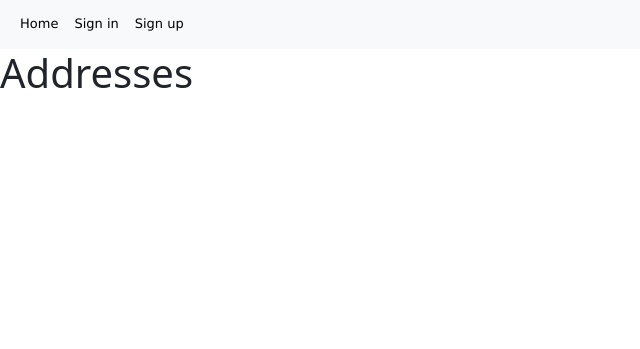
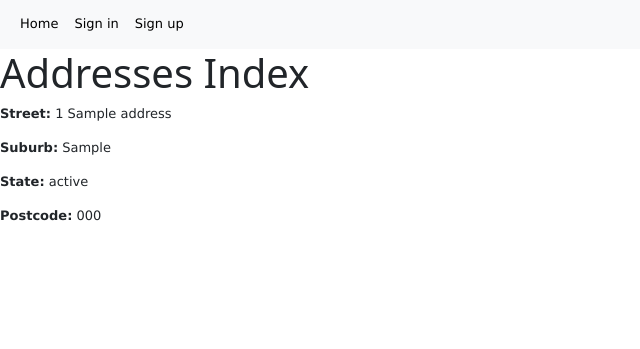
Before and after one commit to AnderDevitt/bored-games, a Rails app: page /addresses in a window 1280 px wide. Shown: the part 17-366 px from the top of the page, without its empty margins (0-640 px from the left). Run offline with Rails 7, Linux system fonts and the light colour scheme; tables that the repository leaves empty hold one stand-in row (values such as "Sample post"); style sheets or scripts are compiled from the project's sources; some libraries are stand-ins or nearby versions.

Commit message:
it is now possible to create a user with an address and have both tables filled

```diff
--- a/app/models/address.rb
+++ b/app/models/address.rb
@@ -1,4 +1,3 @@
 class Address < ApplicationRecord
   belongs_to :user # One address can have many users, but one user can only have one address
-  has_one :user
 end
--- a/app/models/user.rb
+++ b/app/models/user.rb
@@ -8,7 +8,7 @@ class User < ApplicationRecord
   devise :database_authenticatable, :registerable,
          :recoverable, :rememberable, :validatable
 
-  def with_address
+  def address
     super || build_address
   end
 end
--- a/app/views/addresses/index.html.erb
+++ b/app/views/addresses/index.html.erb
@@ -1 +1,25 @@
-<h1>Addresses</h1>
+<h1>Addresses Index</h1>
+
+<% @addresses.each do |address| %>
+
+    <p>
+      <strong>Street:</strong>
+      <%= address.street_number %> <%= address.street_name %>
+    </p>
+
+    <p>
+      <strong>Suburb:</strong>
+      <%= address.suburb %>
+    </p>
+
+    <p>
+      <strong>State:</strong>
+      <%= address.state %>
+    </p>
+
+    <p>
+      <strong>Postcode:</strong>
+      <%= address.postcode %>
+    </p>
+
+  <% end %>
--- a/app/views/devise/registrations/new.html.erb
+++ b/app/views/devise/registrations/new.html.erb
@@ -26,7 +26,7 @@
     <%= f.password_field :password_confirmation, autocomplete: "new-password" %>
   </div>
 
-  <%= f.fields_for :with_address do |address_form| %>
+  <%= f.fields_for :address do |address_form| %>
     <div class="field">
         <%= address_form.label :street_number %>
         <%= address_form.number_field :street_number, required:true %>
```
Also changed, not shown: 1 other file.
